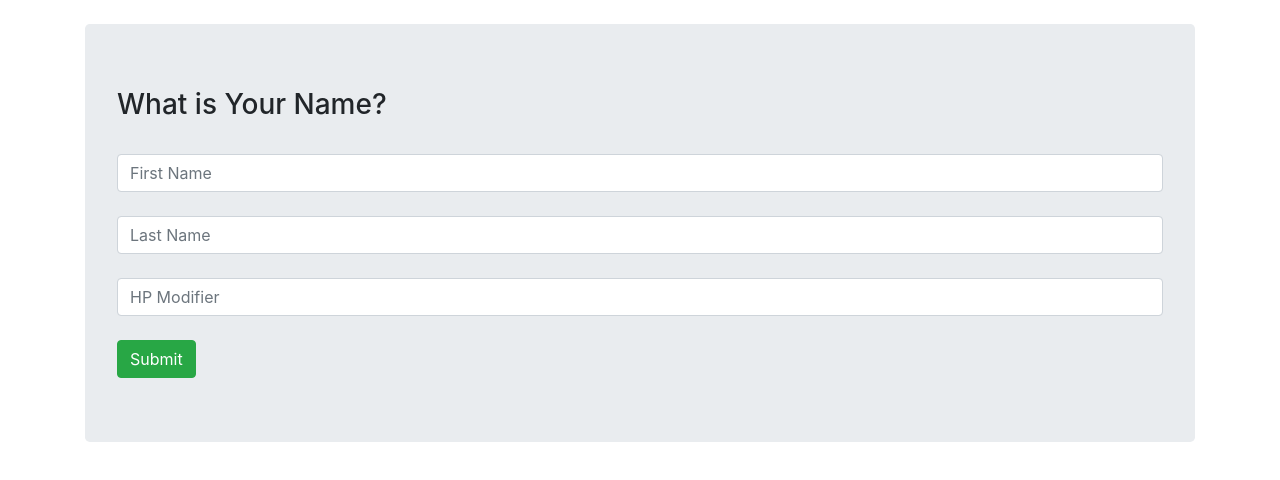
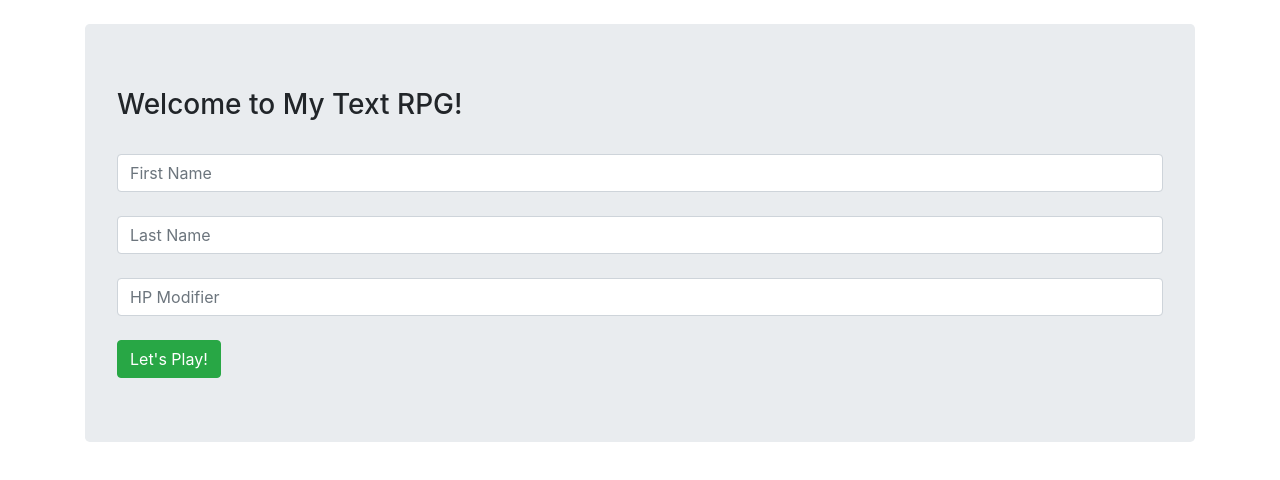
Before and after one commit to Robust-ness/TextRPG, a plain HTML site: page index.html in a window 1280 px wide. Drawn offline with nearby package versions, Linux system fonts and the light colour scheme.

Commit message:
Add files via upload

```diff
--- a/index.html
+++ b/index.html
@@ -12,7 +12,7 @@
         <div class="container">
             <br>
             <div class="jumbotron" id="interface">
-                <h3 class="display-6" id="header">What is Your Name?</h3>
+                <h3 class="display-6" id="header">Welcome to My Text RPG!</h3>
                 <form id="starter" onsubmit="playGame()">
                     <br>
                     <input id ="name" class="form-control" placeholder="First Name" required>
@@ -21,7 +21,7 @@
                     <br>
                     <input id ="HP" class="form-control" placeholder="HP Modifier" required>
                     <br>
-                    <input type ="submit" id="submit" class="btn btn-success" value="Submit">
+                    <input type ="submit" id="submit" class="btn btn-success" value="Let's Play!">
                 </form>
                 <div id="buttons">
 
```
